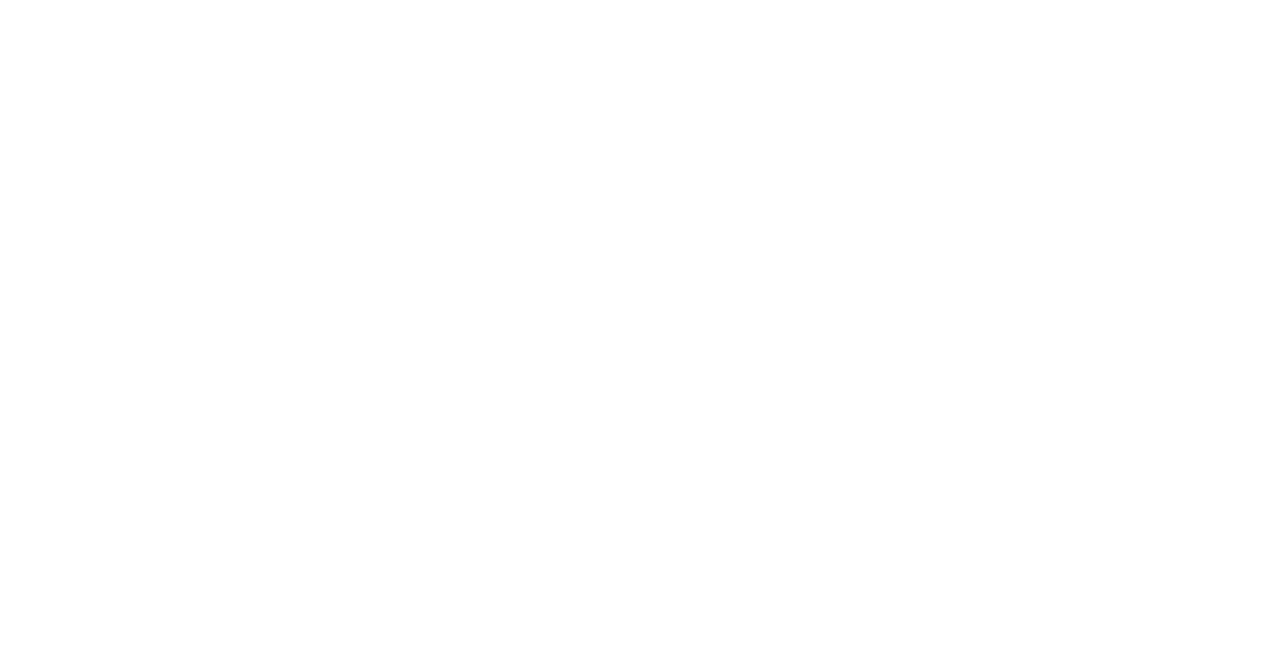
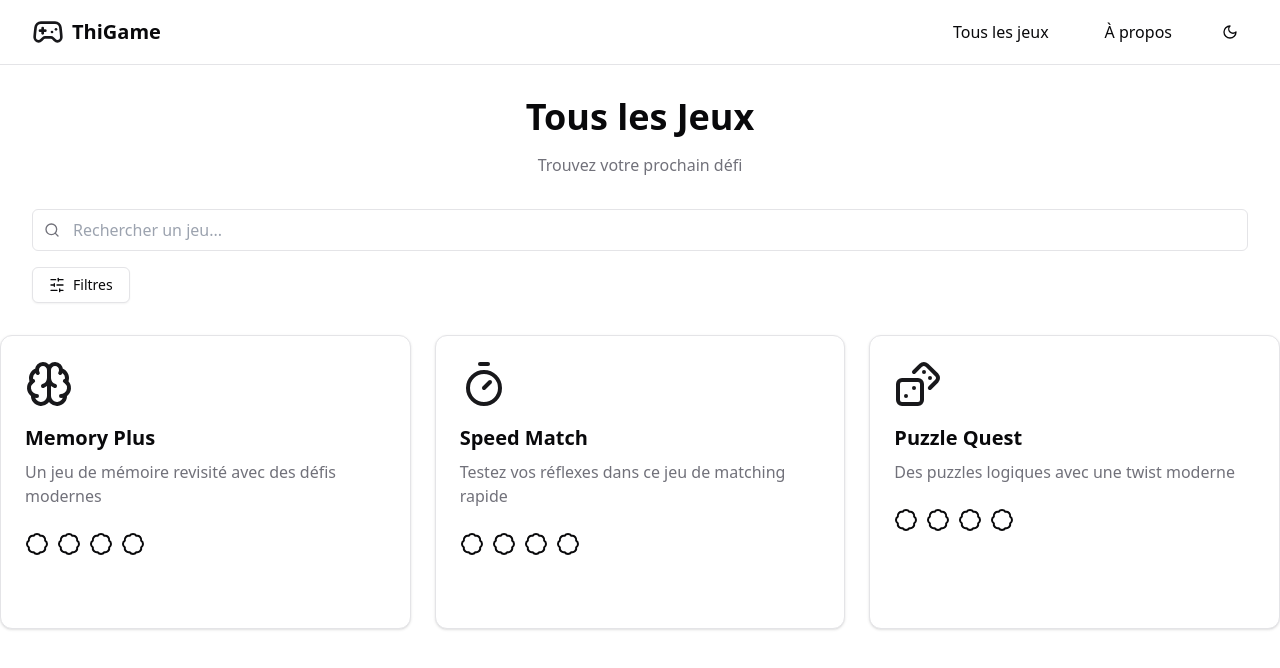
Before and after one commit to ThibaultG94/thigame, a React (Vite) app: page /games in a window 1280 px wide. Before the commit this address had no page. Shown: the top 668 px of the page. Built offline with nearby package versions, Linux system fonts and the light colour scheme.

Commit message:
Ajout d'une nouvelle page de jeux avec des filtres de recherche et intégration de la navigation. Mise à jour des routes pour inclure la page des jeux.

```diff
--- a/src/App.jsx
+++ b/src/App.jsx
@@ -1,6 +1,7 @@
 import { BrowserRouter as Router, Routes, Route } from 'react-router-dom';
+import { ThemeProvider } from './components/theme';
 import Home from './pages/Home';
-import { ThemeProvider } from './components/theme';
+import Games from './pages/Games';
 
 // Pages temporaires pour les jeux (on peut les développer plus tard)
 const Memory = () => <h1 className="text-3xl font-bold">Memory Plus</h1>;
@@ -13,6 +14,7 @@
       <Router>
         <Routes>
           <Route path="/" element={<Home />} />
+          <Route path="/games" element={<Games />} />
           <Route path="/games/memory" element={<Memory />} />
           <Route path="/games/speed-match" element={<SpeedMatch />} />
           <Route path="/games/puzzle" element={<Puzzle />} />
--- /dev/null
+++ b/src/pages/Games.jsx
@@ -0,0 +1,189 @@
+import { useState } from "react";
+import { useNavigate } from "react-router-dom";
+import { Navbar } from "../components/Navbar";
+import { ArrowRight, Badge, Brain, Dices, Search, SlidersHorizontal, Timer } from "lucide-react";
+import { Button } from "../components/ui/button";
+import { Card, CardContent } from "../components/ui/card";
+
+const allGames = [
+    {
+        id: 1,
+        title: "Memory Plus",
+        description: "Un jeu de mémoire revisité avec des défis modernes",
+        icon: Brain,
+        players: "1 joueur",
+        time: "5-10 min",
+        difficulty: "Facile",
+        category: "Memory",
+        path: "/games/memory"
+    },
+    {
+        id: 2,
+        title: "Speed Match",
+        description: "Testez vos réflexes dans ce jeu de matching rapide",
+        icon: Timer,
+        players: "1-2 joueurs",
+        time: "2-5 min",
+        difficulty: "Moyen",
+        category: "Réflexes",
+        path: "/games/speed-match"
+      },
+      {
+        id: 3,
+        title: "Puzzle Quest",
+        description: "Des puzzles logiques avec une twist moderne",
+        icon: Dices,
+        players: "1 joueur",
+        time: "10-15 min",
+        difficulty: "Difficile",
+        category: "Logique",
+        path: "/games/puzzle"
+      }
+]
+
+const difficulties = ['Facile', 'Moyen', 'Difficile'];
+const categories = ['Mémoire', 'Réflexes', 'Logique'];
+const playerModes = ['1 joueur', '1-2 joueurs', "2 joueurs"];
+
+export default function Games() {
+    const navigate = useNavigate();
+    const [searchTheme, setSearchTheme] = useState('');
+    const [selectedDifficulty, setSelectedDifficulty] = useState("");
+    const [selectedCategory, setSelectedCategory] = useState("");
+    const [selectedPlayerMode, setSelectedPlayerMode] = useState("");
+    const [showFilters, setShowFilters] = useState(false);
+
+    const filteredGames = allGames.filter(game => {
+        const matchesSearch = game.title.toLowerCase().includes(searchTheme.toLowerCase()) || game.description.toLowerCase().includes(searchTheme.toLowerCase());
+        const matchesDifficulty = selectedDifficulty ? game.difficulty === selectedDifficulty : true;
+        const matchesCategory = selectedCategory ? game.category === selectedCategory : true;
+        const matchesPlayerMode = selectedPlayerMode ? game.players === selectedPlayerMode : true;
+
+        return matchesSearch && matchesDifficulty && matchesCategory && matchesPlayerMode;
+    });
+
+    return (
+        <div>
+            <Navbar />
+            <div className="container py-8 space-y-8">
+                {/* Header */}
+                <div className="text-center">
+                    <h1 className="text-4xl font-bold mb-4">Tous les Jeux</h1>
+                    <p className="text-muted-foreground">Trouvez votre prochain défi</p>
+                </div>
+
+                {/* Search and Filters */}
+                <div className="space-y-4">
+                    <div className="flex flex-col sm:flex-row gap-4">
+                        {/* Search bar */}
+                        <div className="relative flex-1">
+                            <Search className="absolute left-3 top-1/2 transform -translate-y-2 text-muted-foreground h-4 w-4" />
+                            <input
+                                type="text"
+                                placeholder="Rechercher un jeu..."
+                                className="w-full pl-10 pr-4 py-2 rounded-md border bg-background"
+                                value={searchTheme}
+                                onChange={(e) => setSearchTheme(e.target.value)} />
+                        </div>
+                    </div>
+
+                    {/* Toggle Filters Button */}
+                    <Button variant="outline" onClick={() => setShowFilters(!showFilters)} className="gap-2">
+                        <SlidersHorizontal className="w-4 h-4" />
+                        Filtres
+                    </Button>
+                </div>
+
+                {/* Filters */}
+                {showFilters && (
+                    <div className="grid sm:grid-cols-3 gap-4 p-4 border rounded-md bg-background/50">
+                        <div className="space-y-2">
+                            <h3 className="font-medium mb-2">Difficulté</h3>
+                            <div className="flex flex-wrap gap-2">
+                                {difficulties.map(diff => (
+                                    <Badge
+                                        key={diff}
+                                        variant={selectedDifficulty === diff ? "default" : "outline"}
+                                        className="cursor-pointer"
+                                        onClick={() => setSelectedDifficulty(selectedDifficulty === diff ? "" : diff)}>
+                                        {diff}
+                                    </Badge>
+                                ))}
+                            </div>
+                        </div>
+
+                        <div className="space-y-2">
+                            <h3 className="font-medium mb-2">Catégorie</h3>
+                            <div className="flex flex-wrap gap-2">
+                            {categories.map(cat => (
+                                <Badge
+                                key={cat}
+                                variant={selectedCategory === cat ? "default" : "outline"}
+                                className="cursor-pointer"
+                                onClick={() => setSelectedCategory(selectedCategory === cat ? "" : cat)}
+                                >
+                                {cat}
+                                </Badge>
+                            ))}
+                            </div>
+                        </div>
+
+                        <div className="space-y-2">
+                            <h3 className="font-medium mb-2">Mode de jeu</h3>
+                            <div className="flex flex-wrap gap-2">
+                            {playerModes.map(mode => (
+                                <Badge
+                                key={mode}
+                                variant={selectedPlayerMode === mode ? "default" : "outline"}
+                                className="cursor-pointer"
+                                onClick={() => setSelectedPlayerMode(selectedPlayerMode === mode ? "" : mode)}
+                                >
+                                {mode}
+                                </Badge>
+                            ))}
+                            </div>
+                        </div>
+                    </div>
+                )}
+            </div>
+
+            {/* Games Grid */}
+            <div className="grid md:grid-cols-2 lg:grid-cols-3 gap-6">
+                {filteredGames.map(game => {
+                    const IconComponent = game.icon;
+                    return (
+                        <Card
+                            key={game.id}
+                            className="group hover:shadow-lg transition-all duration-300 hover:-translate-y-1 cursor-pointer"
+                            onClick={() => navigate(game.path)}>
+                                <CardContent className="p-6">
+                                    <div className="mb-6">
+                                        <IconComponent className="w-12 h-12 text-primary mb-4" />
+                                        <h3 className="text-xl font-bold mb-2">{game.title}</h3>
+                                        <p className="text-muted-foreground">{game.description}</p>
+                                    </div>
+                                    <div className="space-y-3">
+                                        <div className="flex gap-2 flex-wrap">
+                                        <Badge>{game.category}</Badge>
+                                        <Badge variant="secondary">{game.players}</Badge>
+                                        <Badge variant="secondary">{game.time}</Badge>
+                                        <Badge variant="secondary">{game.difficulty}</Badge>
+                                        </div>
+                                        <Button className="w-full gap-2 opacity-0 group-hover:opacity-100 transition-opacity">
+                                        Jouer maintenant <ArrowRight className="w-4 h-4" />
+                                        </Button>
+                                    </div>
+                                </CardContent>
+                        </Card>
+                    )
+                })}
+            </div>
+
+            {filteredGames.length === 0 && (
+                <div className="text-center py-12 text-muted-foreground">
+                    Aucun jeu ne correspond à vos critères de recherche.
+                </div>
+            )}
+        </div>
+    )
+}
```
